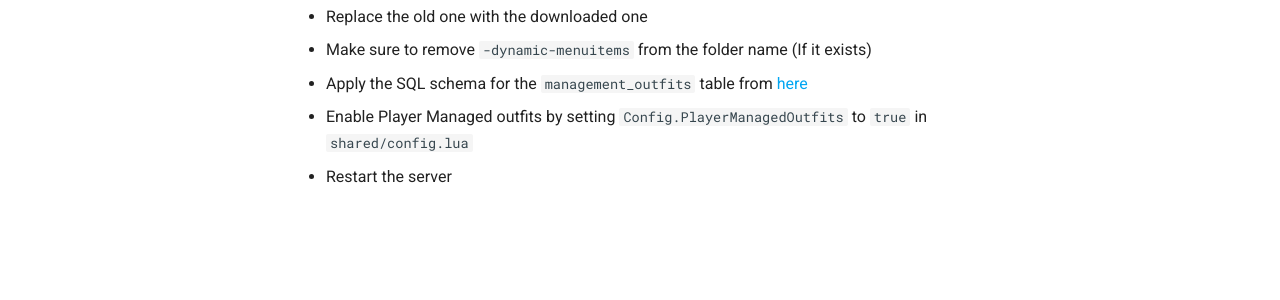
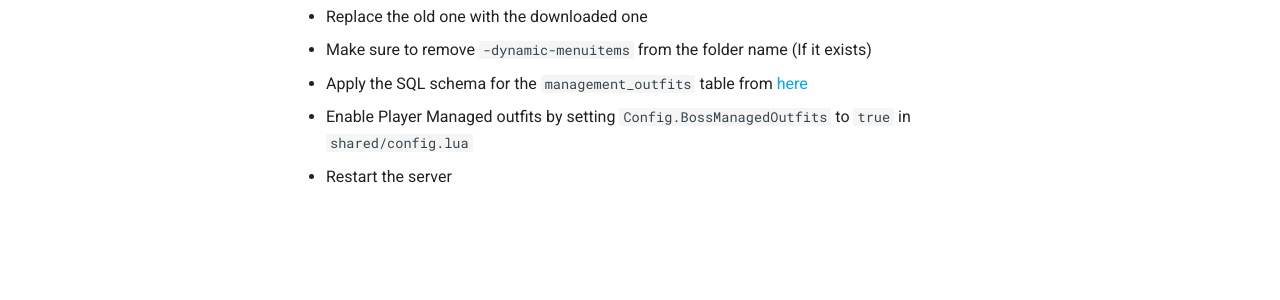
Before and after one commit to insoomnia1/illeniumdocs.github.io, an MkDocs documentation site: the page built from docs/free-resources/fivem-appearance/bossmenu-outfits.md, in a window 1280 px wide. Shown: the part 484-784 px from the top of the page. Built offline with MkDocs 1.6.1 and Material for MkDocs 9.7.7, drawn with Linux system fonts in a browser that asks for light colours.

Commit message:
Rename PlayerManagedOutfits to BossManagedOutfits

```diff
--- a/docs/free-resources/fivem-appearance/bossmenu-outfits.md
+++ b/docs/free-resources/fivem-appearance/bossmenu-outfits.md
@@ -14,5 +14,5 @@ This feature allows Job / Gang bosses to manage outfits for their Job / Gang. Th
 - Replace the old one with the downloaded one
 - Make sure to remove `-dynamic-menuitems` from the folder name (If it exists)
 - Apply the SQL schema for the `management_outfits` table from [here](https://raw.githubusercontent.com/iLLeniumStudios/fivem-appearance/main/sql/management_outfits.sql)
-- Enable Player Managed outfits by setting `Config.PlayerManagedOutfits` to `true` in `shared/config.lua`
+- Enable Player Managed outfits by setting `Config.BossManagedOutfits` to `true` in `shared/config.lua`
 - Restart the server
```
